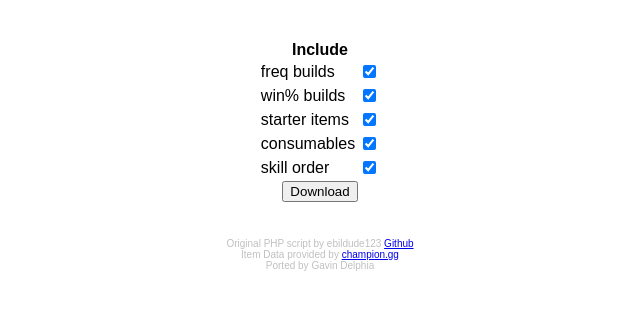
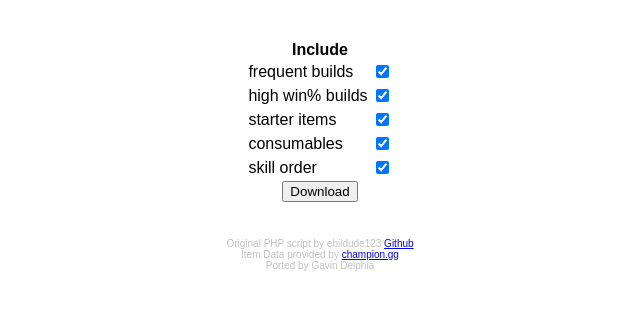
Before and after one commit to Delogrand770/champGG, a website: page app.html in a window 1280 px wide. Shown: the whole page, without its empty margins (320-960 px from the left). Drawn offline with Linux system fonts and the light colour scheme.

Commit message:
Formatting again

```diff
--- a/app.html
+++ b/app.html
@@ -314,10 +314,10 @@ var App = {
 		<b>Include</b>
 		<table>
 			<tr>
-				<td>freq builds</td><td> <input id="frequent" type="checkbox" class="form-control" checked></td>
+				<td>frequent builds</td><td> <input id="frequent" type="checkbox" class="form-control" checked></td>
 			</tr>
 			<tr>
-				<td>win% builds</td><td> <input id="winrate" type="checkbox" class="form-control" checked></td>
+				<td>high win% builds</td><td> <input id="winrate" type="checkbox" class="form-control" checked></td>
 			</tr>
 			<tr>
 				<td>starter items</td><td> <input id="starters" type="checkbox" class="form-control" checked></td>
```
